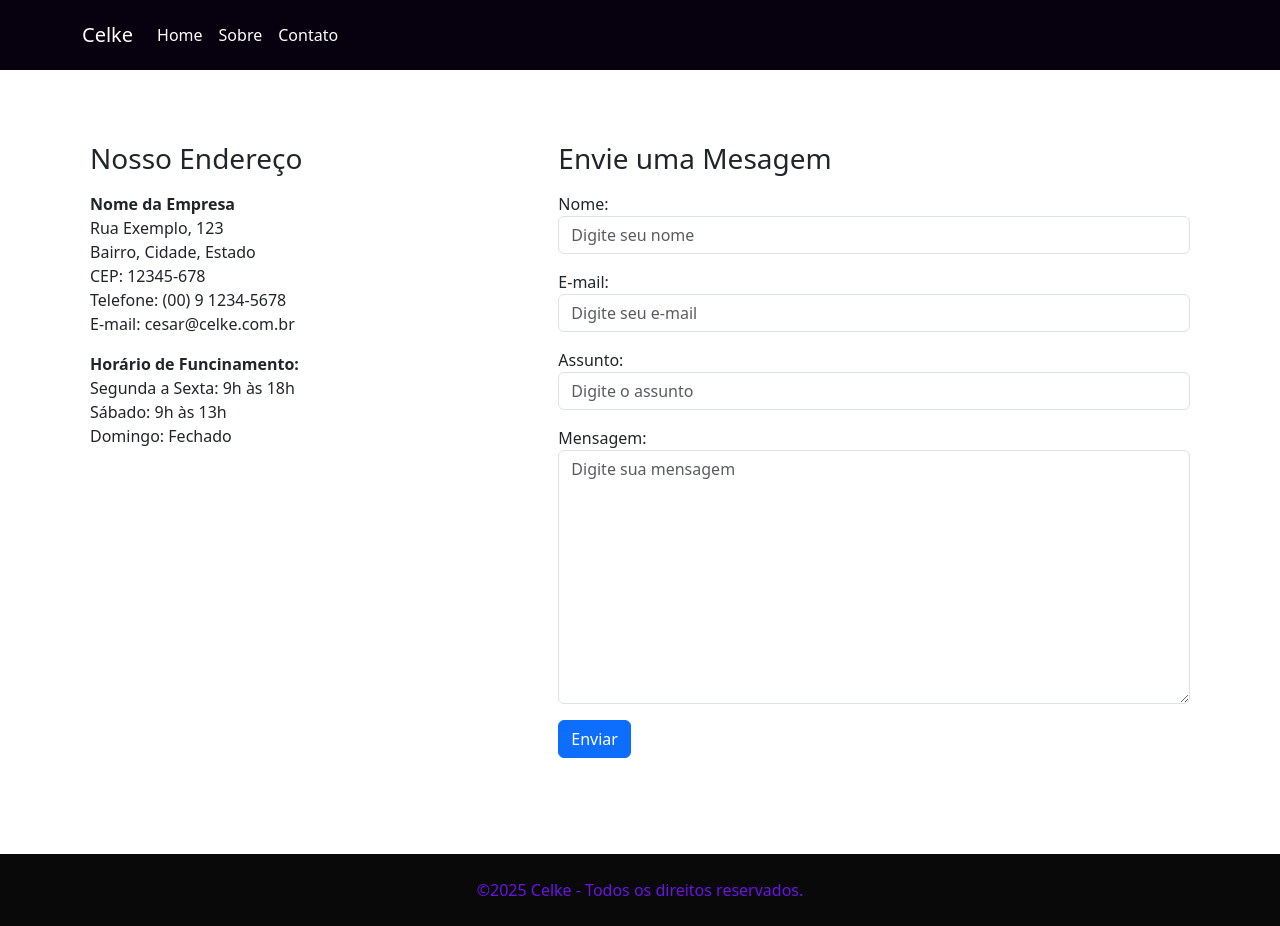
After one commit to celkecursos/master-week-python-e-django-two, a Django app: page /contact in a window 1280 px wide. The commit adds this page. Run offline with Django 5.2, Linux system fonts and the light colour scheme.

Commit message:
Criar a página de contato

```diff
--- a/courses/admin.py
+++ b/courses/admin.py
@@ -1,7 +1,12 @@
 from django.contrib import admin
 
 from .models import Home
+from .models import ContactMessage
 
 @admin.register(Home)
 class HomeAdmin(admin.ModelAdmin):
     list_display = ('id', 'title')
+
+@admin.register(ContactMessage)
+class ContactMessageAdmin(admin.ModelAdmin):
+    list_display = ('id', 'name', 'email', 'subject')
--- /dev/null
+++ b/courses/forms.py
@@ -0,0 +1,13 @@
+from django import forms
+from .models import ContactMessage
+
+class ContactForm(forms.ModelForm):
+    class Meta:
+        model = ContactMessage
+        fields = ['name', 'email', 'subject', 'message']
+        widgets = {
+            'name': forms.TextInput(attrs={'class': 'form-control', 'placeholder': 'Digite seu nome'}),
+            'email': forms.EmailInput(attrs={'class': 'form-control', 'placeholder': 'Digite seu e-mail'}),
+            'subject': forms.TextInput(attrs={'class': 'form-control', 'placeholder': 'Digite o assunto'}),
+            'message': forms.Textarea(attrs={'class': 'form-control', 'placeholder': 'Digite sua mensagem'}),
+        }
--- a/courses/models.py
+++ b/courses/models.py
@@ -21,3 +21,21 @@ class Home(models.Model):
     class Meta:
         verbose_name = "Página Inicial"
         verbose_name_plural = "Páginas Iniciais"
+
+class ContactMessage(models.Model):
+    """Modelo para armazenar mensagens de contato"""
+    name = models.CharField(max_length=255, verbose_name="Nome")
+    email = models.EmailField(verbose_name="E-mail")
+    subject = models.CharField(max_length=255, verbose_name="Assunto")
+    message = models.TextField(verbose_name="Mensagem")
+
+    created_at = models.DateTimeField(auto_now_add=True, verbose_name="Data de Criação")
+    updated_at = models.DateTimeField(auto_now=True, verbose_name="Data de Edição")
+
+    def __str__(self):
+        """Retorna: str: O assunto da mensagem."""
+        return self.subject
+
+    class Meta:
+        verbose_name = "mensagem de contato"
+        verbose_name_plural = "mensagens de contato"
--- a/courses/templates/courses/base.html
+++ b/courses/templates/courses/base.html
@@ -47,13 +47,13 @@
         <div class="collapse navbar-collapse" id="navbarSupportedContent">
           <ul class="navbar-nav me-auto mb-2 mb-lg-0">
             <li class="nav-item">
-              <a class="nav-link active" aria-current="page" href="#">Home</a>
+              <a class="nav-link active" aria-current="page" href="{% url "home" %}">Home</a>
             </li>
             <li class="nav-item">
               <a class="nav-link" href="#">Sobre</a>
             </li>
             <li class="nav-item">
-              <a class="nav-link" href="#">Contato</a>
+              <a class="nav-link" href="{% url "contact" %}">Contato</a>
             </li>
           </ul>
         </div>
--- /dev/null
+++ b/courses/templates/courses/contact.html
@@ -0,0 +1,41 @@
+{% extends 'courses/base.html' %}
+
+{% block content %}
+  <div class="container mt-4">
+    <div class="row mb-5 pt-5 pb-5 p-2">
+      <div class="col-md-5">
+        <h3 class="mb-3 title-list-courses">Nosso Endereço</h3>
+        <p>
+          <strong>Nome da Empresa</strong><br />
+          Rua Exemplo, 123<br />
+          Bairro, Cidade, Estado<br />
+          CEP: 12345-678<br />
+          Telefone: (00) 9 1234-5678<br />
+          E-mail: cesar@celke.com.br
+        </p>
+        <p>
+          <strong>Horário de Funcinamento:</strong><br />
+          Segunda a Sexta: 9h às 18h<br />
+          Sábado: 9h às 13h<br />
+          Domingo: Fechado
+        </p>
+      </div>
+      <div class="col-md-7">
+        <h3 class="mb-3 title-list-courses">Envie uma Mesagem</h3>
+
+        {% comment %} Incluir o arquivo para apresentar as mensagens {% endcomment %}
+        {% include "courses/messages.html" %}
+
+        <form method="POST">
+            {% csrf_token %}
+
+            {{ form.as_p }}
+
+            <button type="submit" class="btn btn-primary">Enviar</button>
+
+        </form>
+
+      </div>
+    </div>
+  </div>
+{% endblock %}
--- /dev/null
+++ b/courses/templates/courses/messages.html
@@ -0,0 +1,5 @@
+{% if messages %}
+  {% for message in messages %}
+    <div class="alert alert-{{ message.tags}}" role="alert">{{ message }}</div>
+  {% endfor %}
+{% endif %}
--- a/courses/urls.py
+++ b/courses/urls.py
@@ -4,4 +4,5 @@ from . import views
 
 urlpatterns = [
     path('', views.home, name='home'),
+    path('contact', views.contact, name='contact'),
 ]
--- a/courses/views.py
+++ b/courses/views.py
@@ -1,8 +1,25 @@
-from django.shortcuts import render
+from django.shortcuts import render, redirect
+from .forms import ContactForm
 
+from django.contrib import messages
 from .models import Home
 
 def home(request):
     # Recupera o conteúdo da página home
     home = Home.objects.filter().first()
     return render(request, 'courses/home.html', { 'home': home})
+
+def contact(request):
+
+    if request.method == 'POST':
+        form = ContactForm(request.POST)
+        if form.is_valid():
+            form.save()
+            messages.success(request, "Mensagem enviada com sucesso!")
+            return redirect('contact')
+        else:
+            messages.error(request, "Erro ao enviar a mensagem!")
+    else:
+        form = ContactForm()
+
+    return render(request, 'courses/contact.html', { 'form': form })
```
Also changed, not shown: README.md, courses/migrations/0002_contactmessage.py (added).
